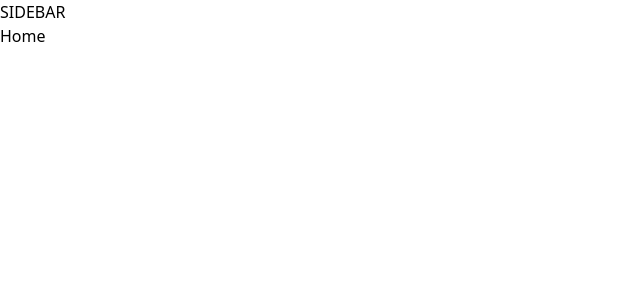
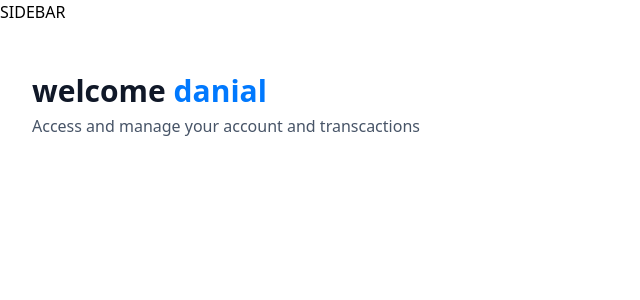
Before and after one commit to danial137/banking, a Next.js app: page / in a window 1280 px wide. Shown: the top 300 px of the page, without its empty margins (0-640 px from the left). Built offline with nearby package versions, Linux system fonts and the light colour scheme.

Commit message:
first update

```diff
--- a/app/(root)/page.tsx
+++ b/app/(root)/page.tsx
@@ -1,8 +1,22 @@
+import HeaderBox from '@/components/HeaderBox'
 import React from 'react'
 
 const Home = () => {
+
+  const loggedIn = { firstName: "danial" }
   return (
-    <div>Home</div>
+    <section className='home'>
+      <div className='home-content'>
+        <header className='home-header'>
+          <HeaderBox
+            type="greeting"
+            title="welcome"
+            user={loggedIn?.firstName || 'Guest'}
+            subtext="Access and manage your account and transcactions"
+          />
+        </header>
+      </div>
+    </section>
   )
 }
 
--- /dev/null
+++ b/components/HeaderBox.tsx
@@ -0,0 +1,20 @@
+import React from 'react'
+
+const HeaderBox = ({ type = "title", title, subtext, user, }: HeaderBoxProps) => {
+    return (
+        <div className='header-box'>
+            <h1 className='header-box-title'>
+                {title}
+                {type === 'greeting' &&
+                    (<span className='text-bankGradient'>
+                       &nbsp;{user}
+                    </span>)}
+            </h1>
+
+            <p className='header-box-subtext'>{subtext}</p>
+
+        </div>
+    )
+}
+
+export default HeaderBox
```
